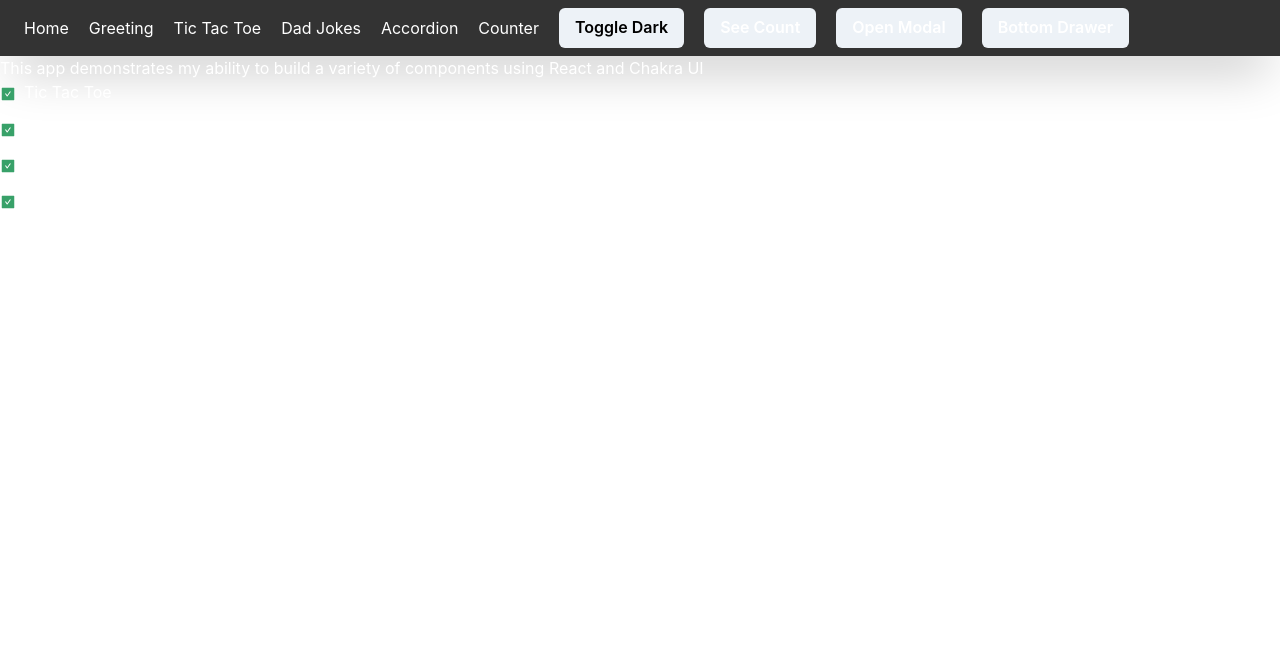
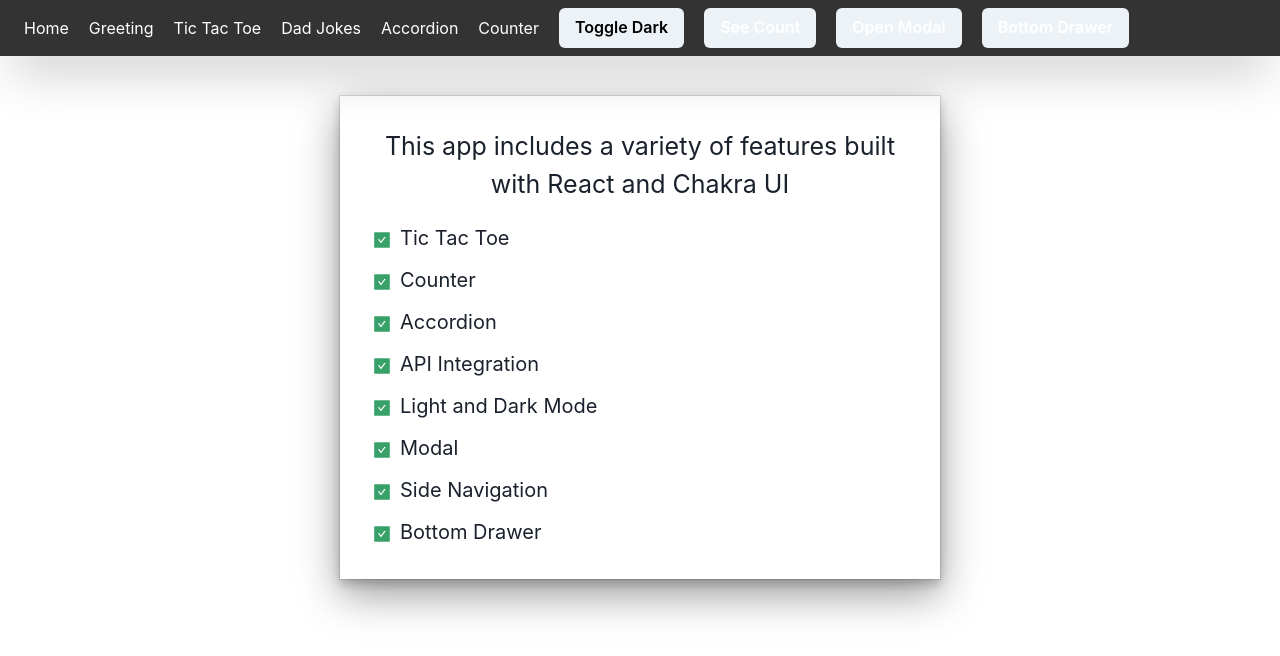
Before and after one commit to Ryan-Solomon/chakra-react, a React (Create React App) app: page / in a window 1280 px wide. Shown: the top 656 px of the page. Built offline with nearby package versions, Linux system fonts and the light colour scheme.

Commit message:
fix list

```diff
--- a/src/components/List.tsx
+++ b/src/components/List.tsx
@@ -4,7 +4,7 @@ import { AiFillCheckSquare } from 'react-icons/ai';
 
 export const ListComponent = () => {
   return (
-    <List spacing={3}>
+    <List fontSize={20} spacing={3}>
       <ListItem>
         <ListIcon as={AiFillCheckSquare} color='green.500' />
         Tic Tac Toe
@@ -15,11 +15,27 @@ export const ListComponent = () => {
       </ListItem>
       <ListItem>
         <ListIcon as={AiFillCheckSquare} color='green.500' />
-        Quidem, ipsam illum quis sed voluptatum quae eum fugit earum
+        Accordion
       </ListItem>
       <ListItem>
         <ListIcon as={AiFillCheckSquare} color='green.500' />
-        Quidem, ipsam illum quis sed voluptatum quae eum fugit earum
+        API Integration
+      </ListItem>
+      <ListItem>
+        <ListIcon as={AiFillCheckSquare} color='green.500' />
+        Light and Dark Mode
+      </ListItem>
+      <ListItem>
+        <ListIcon as={AiFillCheckSquare} color='green.500' />
+        Modal
+      </ListItem>
+      <ListItem>
+        <ListIcon as={AiFillCheckSquare} color='green.500' />
+        Side Navigation
+      </ListItem>
+      <ListItem>
+        <ListIcon as={AiFillCheckSquare} color='green.500' />
+        Bottom Drawer
       </ListItem>
     </List>
   );
--- a/src/pages/HomePage.tsx
+++ b/src/pages/HomePage.tsx
@@ -4,10 +4,9 @@ import { ListComponent } from '../components/List';
 
 export const HomePage = () => {
   return (
-    <Box color='white'>
-      <Text>
-        This app demonstrates my ability to build a variety of components using
-        React and Chakra UI
+    <Box p={8} maxW='600px' mx='auto' mt={10} boxShadow='dark-lg'>
+      <Text fontSize={25} textAlign='center' mb={5}>
+        This app includes a variety of features built with React and Chakra UI
       </Text>
       <ListComponent />
     </Box>
```
